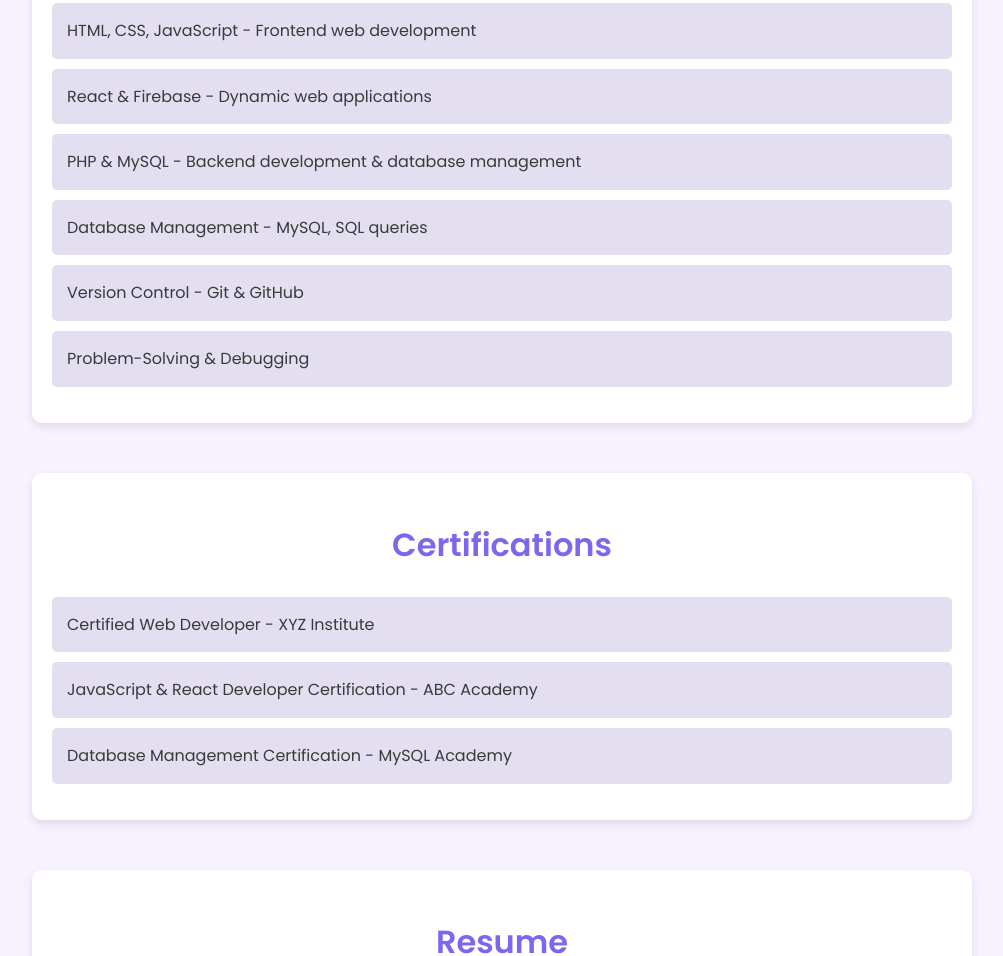
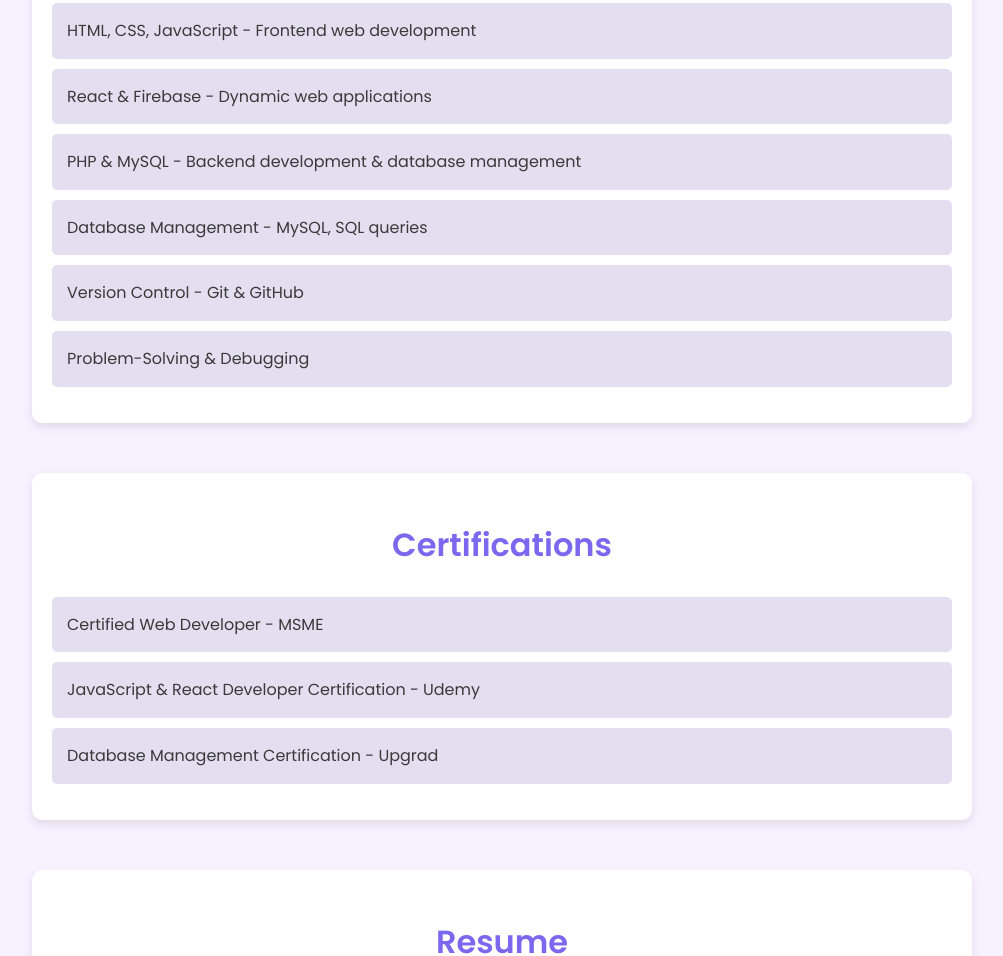
Before and after one commit to vinothini0211/Vinothini0211.github.io, a plain HTML site: page index.html in a window 1280 px wide. Shown: the part 1844-2800 px from the top of the page, without its empty margins (138-1141 px from the left). Drawn offline with Linux system fonts and the light colour scheme.

Commit message:
Update index.html

```diff
--- a/index.html
+++ b/index.html
@@ -30,7 +30,7 @@
     <section id="education">
         <h2>Education</h2>
         <p><strong>Bachelor of Computer Applications (BCA)</strong></p>
-        <p>XYZ University, Graduated: 2025</p>
+        <p>Madras University, Graduated: 2025</p>
     </section>
 
     <section id="projects">
@@ -70,9 +70,9 @@
     <section id="certifications">
         <h2>Certifications</h2>
         <ul>
-            <li>Certified Web Developer - XYZ Institute</li>
-            <li>JavaScript & React Developer Certification - ABC Academy</li>
-            <li>Database Management Certification - MySQL Academy</li>
+            <li>Certified Web Developer - MSME</li>
+            <li>JavaScript & React Developer Certification - Udemy</li>
+            <li>Database Management Certification - Upgrad</li>
         </ul>
     </section>
 
```
